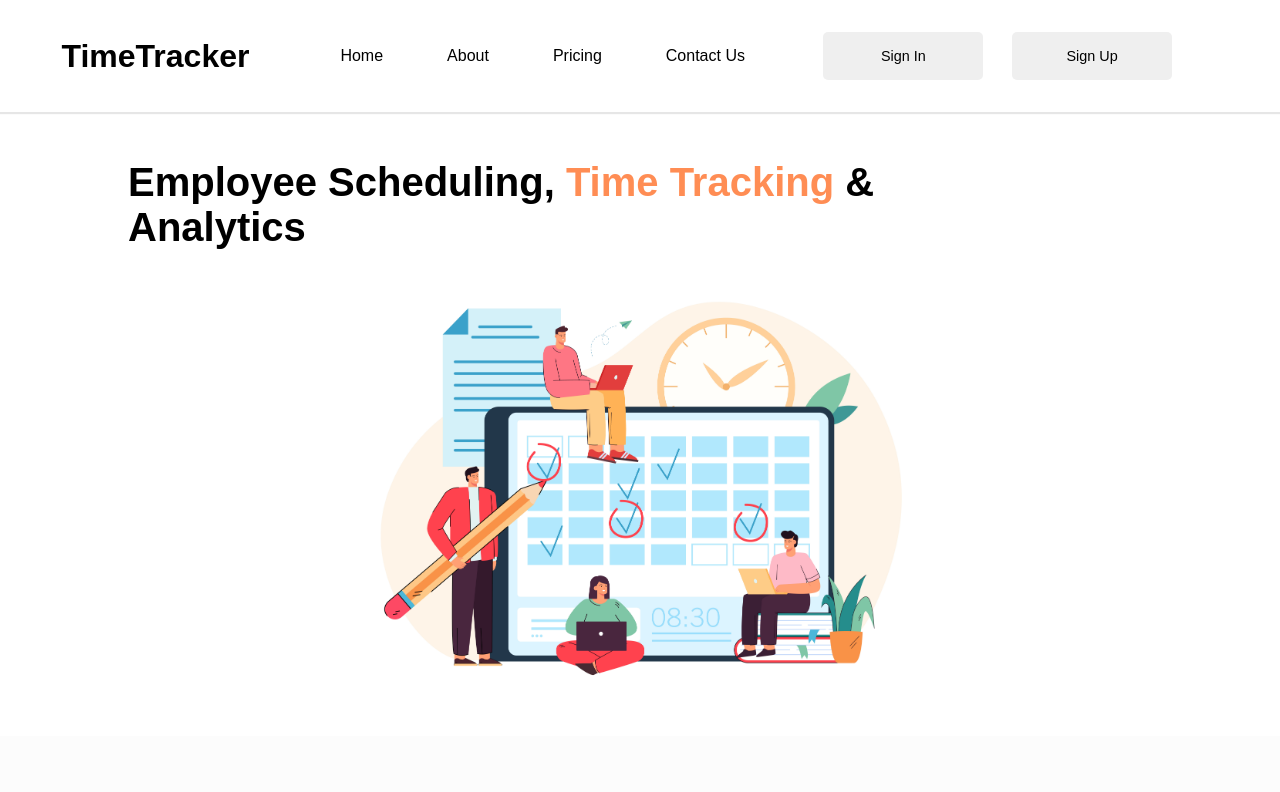
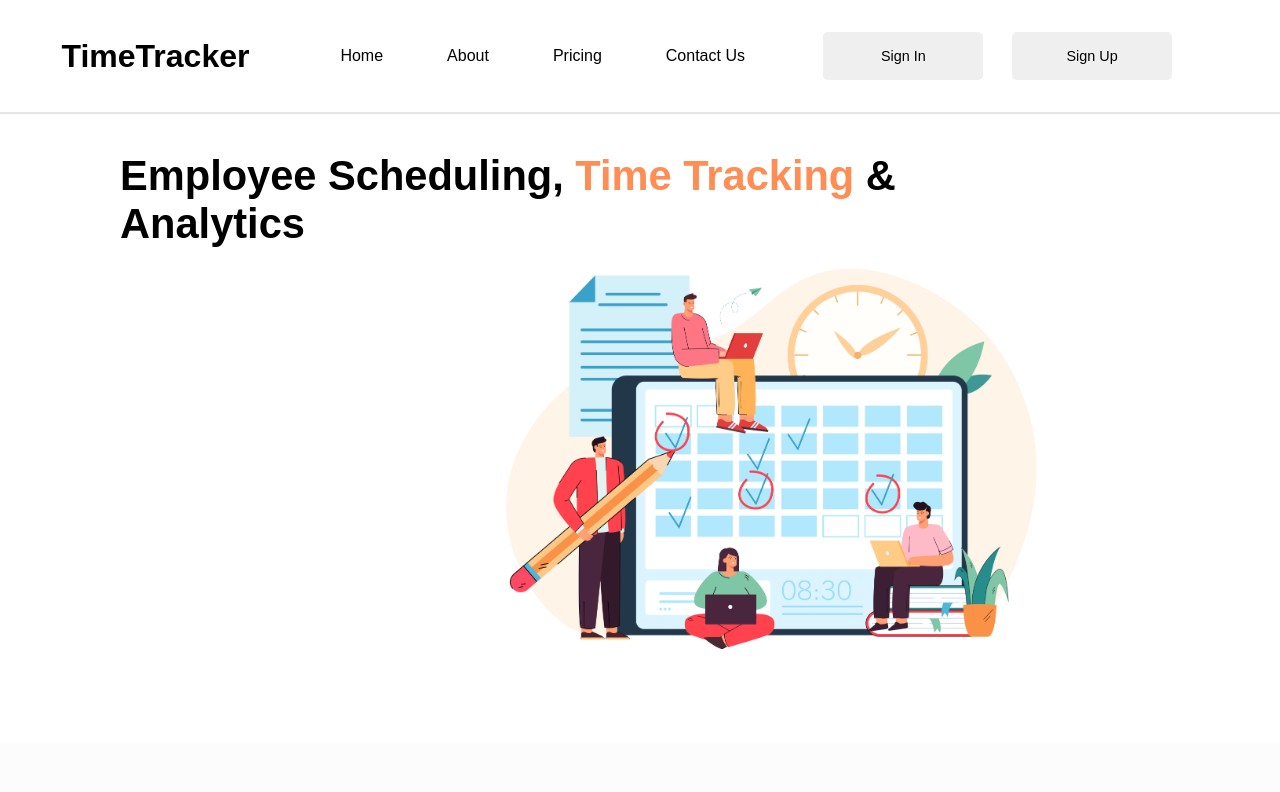
Before and after one commit to chenderson17/TimeTracker, a React (Create React App) app in the folder timetrackerwebapp/: page / in a window 1280 px wide. Shown: the top 792 px of the page. Built offline with nearby package versions, Linux system fonts and the light colour scheme; some icons are missing.

Commit message:
edited the positing of the image and header of the landing page

```diff
--- a/timetrackerwebapp/src/Components/Landing.css
+++ b/timetrackerwebapp/src/Components/Landing.css
@@ -1,17 +1,22 @@
+.landing-page{
+
+}
 .hero-img-container{
- margin:0 auto;
- width: 570px;
+ position: relative;
+ left:30rem;
+ bottom: 2rem;
  overflow: hidden;
-
+ width:580px;
+ z-index: -1;
 }
 .hero-img{
  width: 100%;
 }
 .hero-header{
- margin-top:3rem;
- margin-left: 8rem;
+ margin-top:2.5rem;
+ margin-left: 7.5rem;
  z-index:1;
- font-size: 2.5em;
+ font-size: 2.6em;
 }
 .bold{
  font-weight: 900;
```
